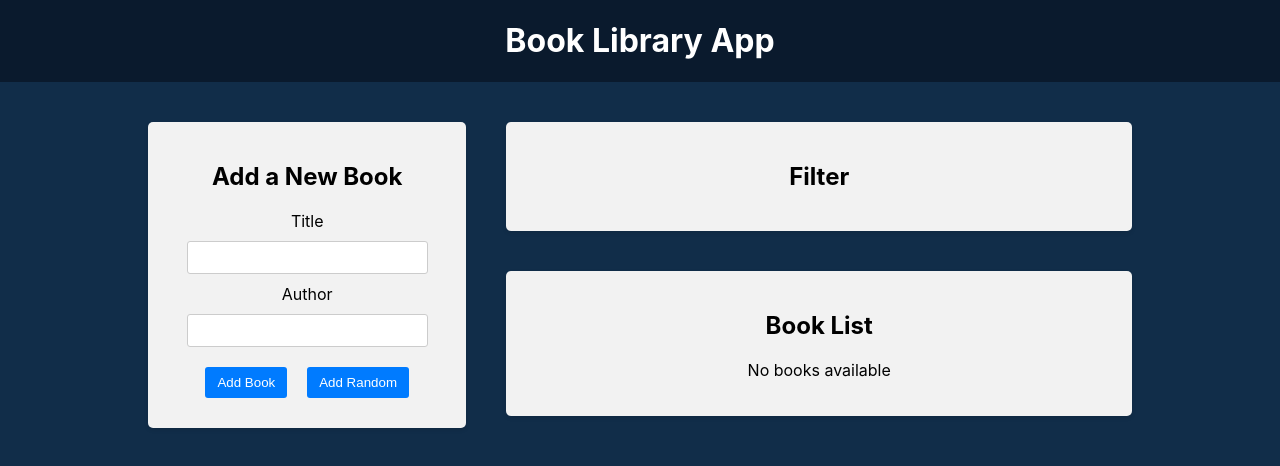
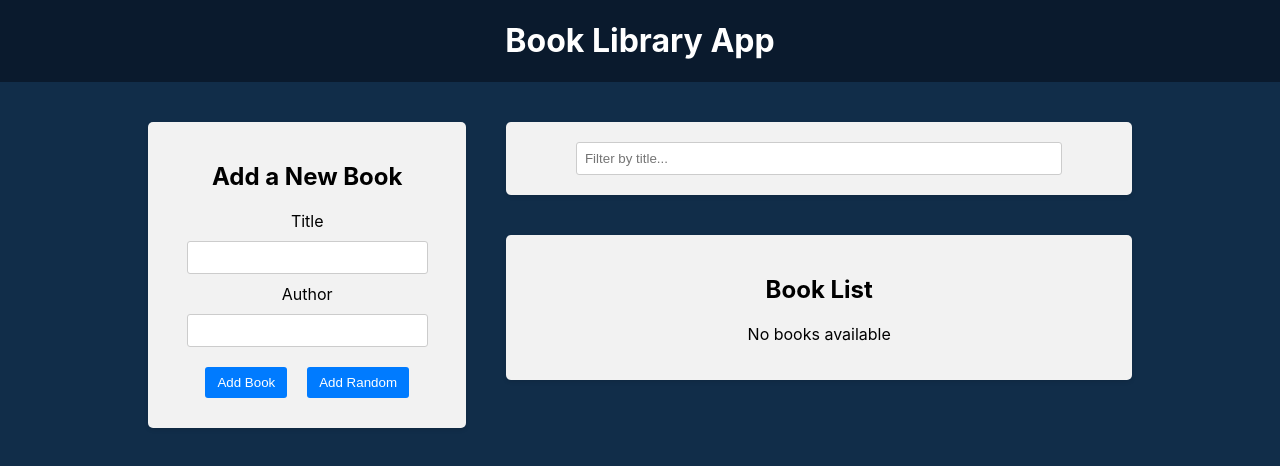
Before and after one commit to dimkaua/book-library-app, a React (Create React App) app in the folder frontend/: page / in a window 1280 px wide. Shown: the top 466 px of the page. Built offline with nearby package versions, Linux system fonts and the light colour scheme.

Commit message:
filter slices

```diff
--- a/frontend/src/components/Filter/Filter.js
+++ b/frontend/src/components/Filter/Filter.js
@@ -1,9 +1,28 @@
+import { useDispatch, useSelector } from 'react-redux'
+import {
+  setTitleFilter,
+  selectTitleFilter,
+} from '../../redux/slices/filterSlice'
 import './Filter.css'
 
 const Filter = () => {
+  const dispatch = useDispatch()
+  const titleFilter = useSelector(selectTitleFilter)
+
+  const handleTitleFilterChange = (e) => {
+    dispatch(setTitleFilter(e.target.value))
+  }
+
   return (
     <div className="app-block filter">
-      <h2>Filter</h2>
+      <div className="filter-group">
+        <input
+          type="text"
+          value={titleFilter}
+          placeholder="Filter by title..."
+          onChange={handleTitleFilterChange}
+        />
+      </div>
     </div>
   )
 }
--- /dev/null
+++ b/frontend/src/redux/slices/filterSlice.js
@@ -0,0 +1,21 @@
+import { createSlice } from '@reduxjs/toolkit'
+
+const initialState = {
+  title: '',
+}
+
+const filterSlice = createSlice({
+  name: 'filter',
+  initialState,
+  reducers: {
+    setTitleFilter: (state, action) => {
+      return { ...state, title: action.payload }
+    },
+  },
+})
+
+export const { setTitleFilter } = filterSlice.actions
+
+export const selectTitleFilter = (state) => state.filter.title
+
+export default filterSlice.reducer
--- a/frontend/src/redux/store.js
+++ b/frontend/src/redux/store.js
@@ -1,9 +1,11 @@
 import { configureStore } from '@reduxjs/toolkit'
 import booksReducer from './books/reducer'
+import filterReducer from './slices/filterSlice'
 
 const store = configureStore({
   reducer: {
     books: booksReducer,
+    filter: filterReducer,
   },
 })
 
```
